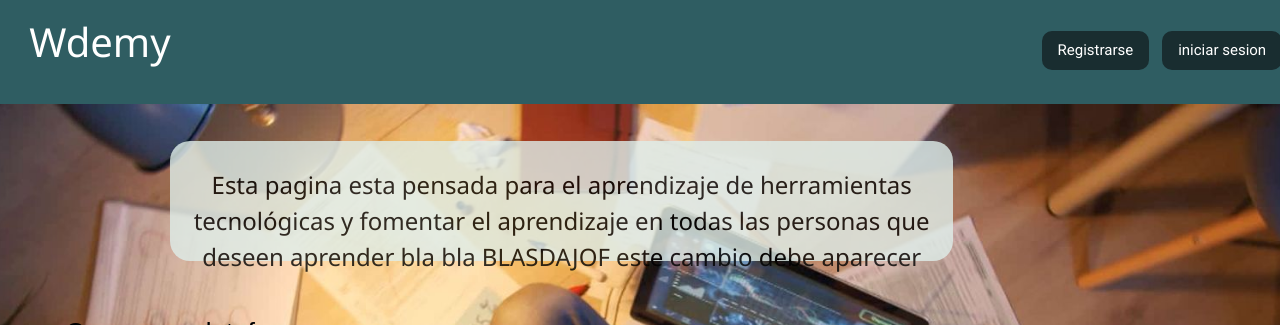
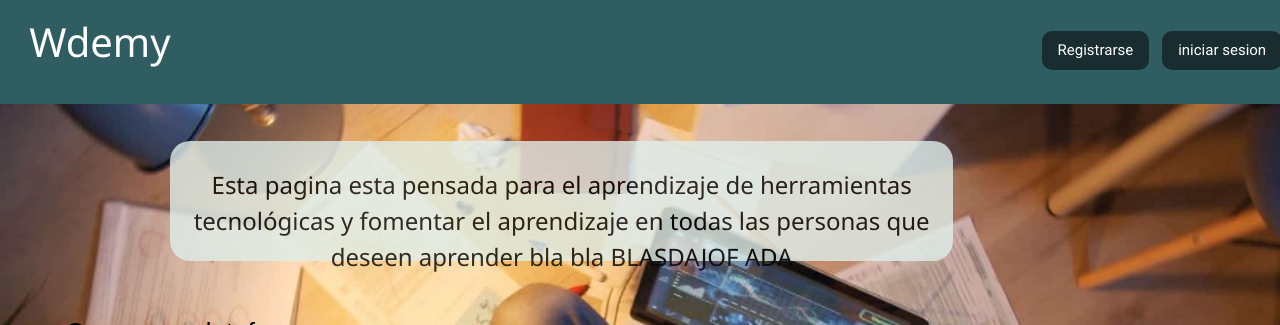
Before and after one commit to javierFili/WebdemyIngSof, a React app: page / in a window 1280 px wide. Shown: the top 325 px of the page. Built offline with nearby package versions, Linux system fonts and the light colour scheme; no server answers.

Commit message:
Update Body.jsx

```diff
--- a/app/components/body-components/Body.jsx
+++ b/app/components/body-components/Body.jsx
@@ -18,7 +18,7 @@ const Body =()=>{
                     <h3 className="letraDescrip">
                        <p> Esta pagina esta pensada para el aprendizaje de herramientas
                         tecnológicas y fomentar el aprendizaje en todas las personas
-                        que deseen aprender bla bla BLASDAJOF este cambio debe aparecer
+                        que deseen aprender bla bla BLASDAJOF ADA
                         </p>
                     </h3>
 
```
